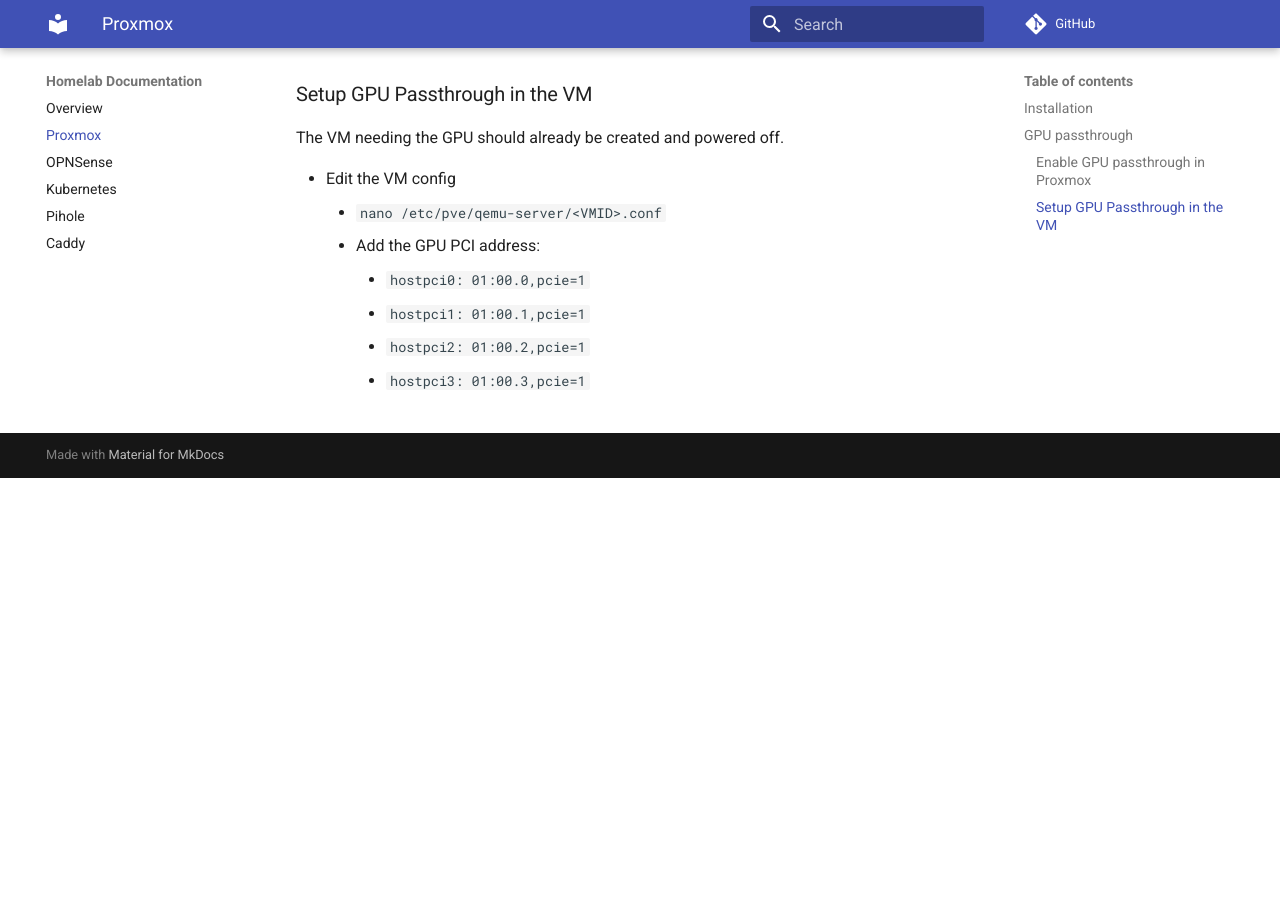
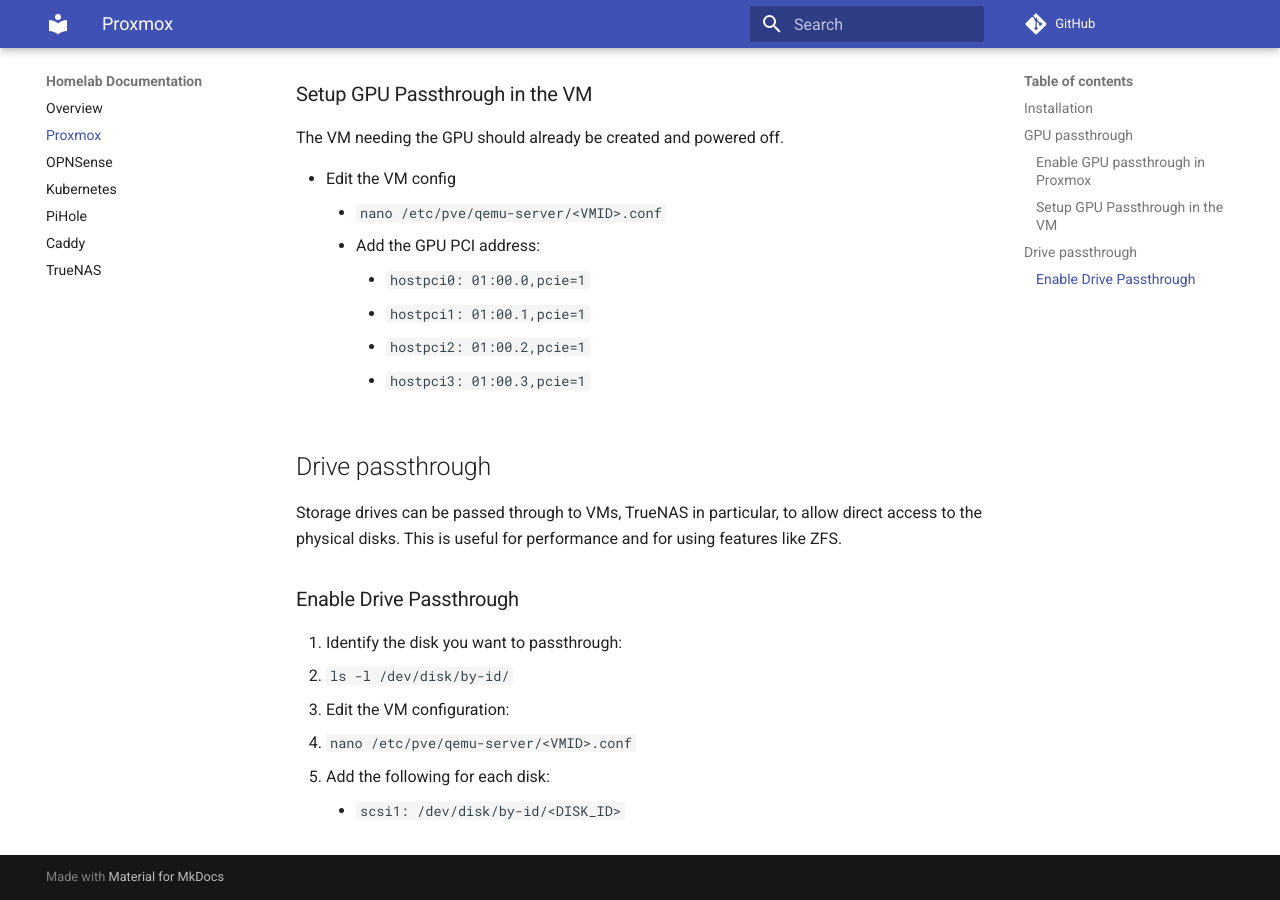
Before and after one commit to daburch/homelab-docs, an MkDocs documentation site: the page built from docs/proxmox.md, in a window 1280 px wide and 900 px high, scrolled down 1420 px. Built offline with MkDocs 1.6.1 and Material for MkDocs 9.7.7, drawn with Linux system fonts in a browser that asks for light colours; comment, search, counter and statistics services are not loaded; before the commit the page ends 1898 px from its top, so only the background shows below that.

Commit message:
add truenas

```diff
--- a/docs/proxmox.md
+++ b/docs/proxmox.md
@@ -51,3 +51,16 @@ The VM needing the GPU should already be created and powered off.
         - `hostpci1: 01:00.1,pcie=1`
         - `hostpci2: 01:00.2,pcie=1`
         - `hostpci3: 01:00.3,pcie=1`
+
+## Drive passthrough
+
+Storage drives can be passed through to VMs, TrueNAS in particular, to allow direct access to the physical disks. This is useful for performance and for using features like ZFS.
+
+### Enable Drive Passthrough
+
+1. Identify the disk you want to passthrough:
+   - `ls -l /dev/disk/by-id/`
+2. Edit the VM configuration:
+   - `nano /etc/pve/qemu-server/<VMID>.conf`
+   - Add the following for each disk:
+     - `scsi1: /dev/disk/by-id/<DISK_ID>`
--- a/mkdocs.yml
+++ b/mkdocs.yml
@@ -20,5 +20,6 @@ nav:
   - Proxmox: proxmox.md
   - OPNSense: opnsense.md
   - Kubernetes: kubernetes.md
-  - Pihole: pihole.md
+  - PiHole: pihole.md
   - Caddy: caddy.md
+  - TrueNAS: truenas.md
```
Also changed, not shown: docs/truenas.md (added, +40 -0 lines).
